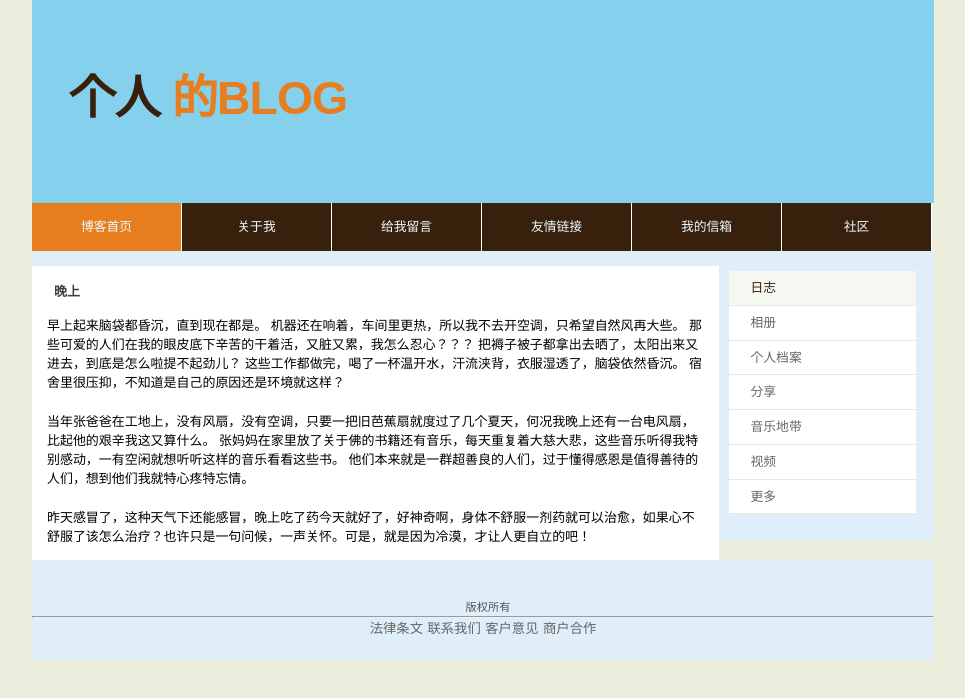
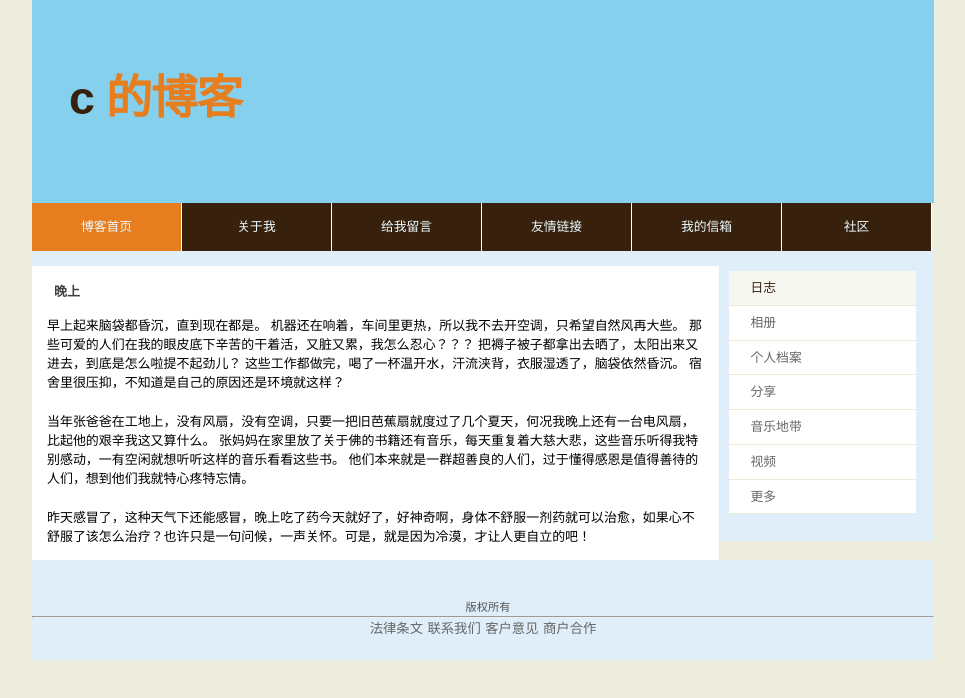
Before and after one commit to bcbce/bcbce.github.io, a plain HTML site: page index.html in a window 1280 px wide. Shown: the whole page, without its empty margins (157-1122 px from the left). Drawn offline with Linux system fonts and the light colour scheme.

Commit message:
Update index.html

```diff
--- a/index.html
+++ b/index.html
@@ -250,7 +250,7 @@ footer a:hover{
 <body>
 <header>
   <h1>
-        个人  <span class="orange"> 的BLOG </span>
+        c <span class="orange"> 的博客 </span>
   </h1>
 </header>
 
```
